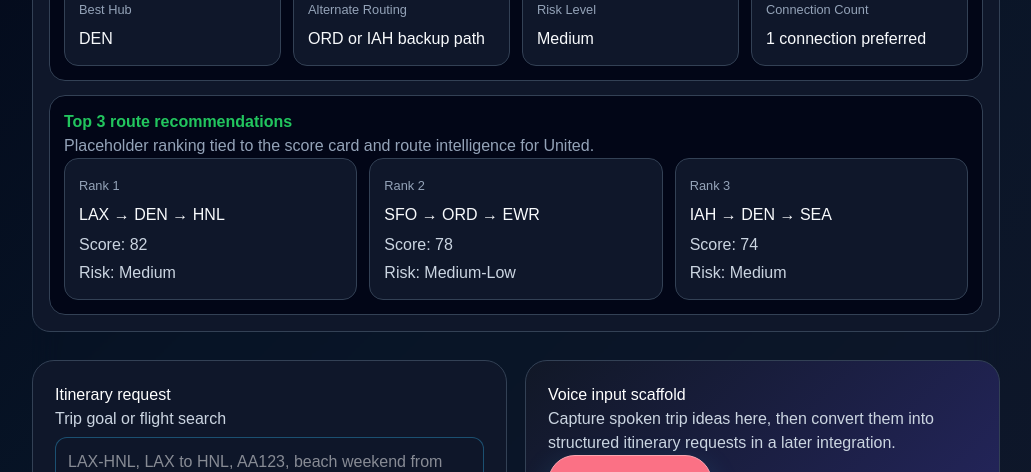
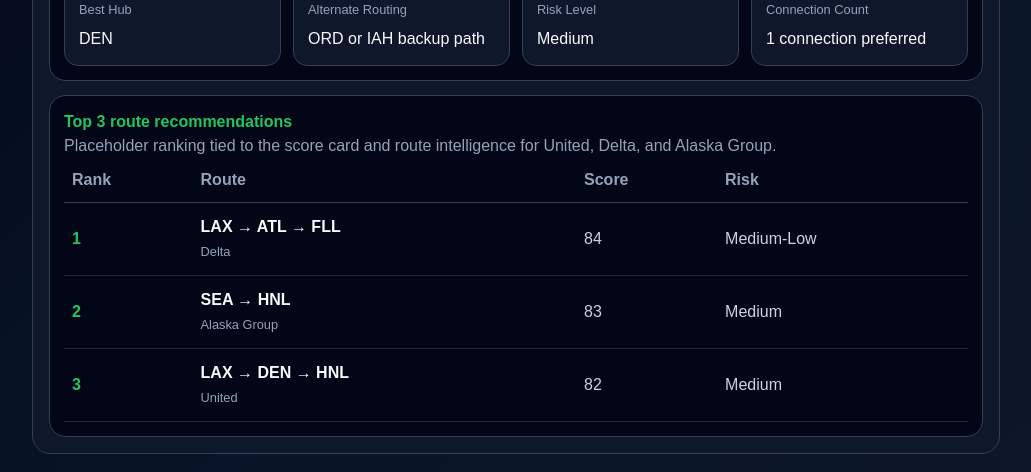
Before and after one commit to richlafayette-creator/nonrev-app, a Next.js app: page /plan in a window 1280 px wide. Shown: the part 940-1412 px from the top of the page, without its empty margins (248-1279 px from the left). Built offline with nearby package versions, Linux system fonts and the light colour scheme; no server answers; the database is empty.

Commit message:
Add route recommendation ranking

```diff
--- a/app/plan/page.tsx
+++ b/app/plan/page.tsx
@@ -172,17 +172,33 @@ export default function PlanPage() {
           <section style={{ border: '1px solid #334155', borderRadius: 16, padding: 14, background: '#020617', marginTop: 14 }}>
             <strong style={{ color: '#22c55e' }}>Top 3 route recommendations</strong>
             <p style={{ color: '#94a3b8' }}>
-              Placeholder ranking tied to the score card and route intelligence for {scoringScaffold.selectedCarrier}.
+              Placeholder ranking tied to the score card and route intelligence for {scoringScaffold.recommendationScope}.
             </p>
-            <div style={{ display: 'grid', gridTemplateColumns: 'repeat(auto-fit, minmax(180px, 1fr))', gap: 12 }}>
-              {scoringScaffold.routeRecommendations.map((recommendation) => (
-                <article key={`${recommendation.rank}-${recommendation.route}`} style={{ border: '1px solid #334155', borderRadius: 14, padding: 14, background: '#0f172a' }}>
-                  <small style={{ color: '#94a3b8' }}>Rank {recommendation.rank}</small>
-                  <h3 style={{ color: '#f8fafc', margin: '6px 0' }}>{recommendation.route}</h3>
-                  <p style={{ margin: 0, color: '#cbd5e1' }}>Score: {recommendation.score}</p>
-                  <p style={{ margin: '4px 0 0', color: '#cbd5e1' }}>Risk: {recommendation.risk}</p>
-                </article>
-              ))}
+            <div style={{ overflowX: 'auto' }}>
+              <table style={{ width: '100%', borderCollapse: 'collapse', color: '#cbd5e1' }}>
+                <thead>
+                  <tr style={{ borderBottom: '1px solid #334155', color: '#94a3b8', textAlign: 'left' }}>
+                    <th style={{ padding: '10px 8px' }}>Rank</th>
+                    <th style={{ padding: '10px 8px' }}>Route</th>
+                    <th style={{ padding: '10px 8px' }}>Score</th>
+                    <th style={{ padding: '10px 8px' }}>Risk</th>
+                  </tr>
+                </thead>
+                <tbody>
+                  {scoringScaffold.routeRecommendations.map((recommendation) => (
+                    <tr key={`${recommendation.rank}-${recommendation.route}`} style={{ borderBottom: '1px solid #1e293b' }}>
+                      <td style={{ padding: '12px 8px', color: '#22c55e', fontWeight: 'bold' }}>{recommendation.rank}</td>
+                      <td style={{ padding: '12px 8px' }}>
+                        <strong style={{ color: '#f8fafc' }}>{recommendation.route}</strong>
+                        <br />
+                        <small style={{ color: '#94a3b8' }}>{recommendation.carrier}</small>
+                      </td>
+                      <td style={{ padding: '12px 8px' }}>{recommendation.score}</td>
+                      <td style={{ padding: '12px 8px' }}>{recommendation.risk}</td>
+                    </tr>
+                  ))}
+                </tbody>
+              </table>
             </div>
           </section>
         </section>
--- a/lib/carrierScope.ts
+++ b/lib/carrierScope.ts
@@ -1,6 +1,14 @@
 export type SupportedCarrierValue = 'all' | 'united' | 'delta' | 'alaska-group'
 
 export const alaskaGroupAirlines = ['Alaska Airlines', 'Hawaiian Airlines']
+
+export type RouteRecommendation = {
+  rank: number
+  route: string
+  score: number
+  risk: string
+  carrier: string
+}
 
 export const supportedCarrierOptions: { value: SupportedCarrierValue; label: string }[] = [
   { value: 'all', label: 'All Supported Carriers' },
@@ -23,7 +31,7 @@ export const carrierFamilyMembers: Record<SupportedCarrierValue, string[]> = {
   'alaska-group': alaskaGroupAirlines
 }
 
-export const carrierScoringProfiles: Record<Exclude<SupportedCarrierValue, 'all'>, { label: string; weights: Record<string, string>; routeIntelligence: Record<string, string>; routeRecommendations: { rank: number; route: string; score: string; risk: string }[] }> = {
+export const carrierScoringProfiles: Record<Exclude<SupportedCarrierValue, 'all'>, { label: string; weights: Record<string, string>; routeIntelligence: Record<string, string>; routeRecommendations: Omit<RouteRecommendation, 'rank' | 'carrier'>[] }> = {
   united: {
     label: 'United',
     weights: {
@@ -39,9 +47,9 @@ export const carrierScoringProfiles: Record<Exclude<SupportedCarrierValue, 'all'
       'Connection Count': '1 connection preferred'
     },
     routeRecommendations: [
-      { rank: 1, route: 'LAX → DEN → HNL', score: '82', risk: 'Medium' },
-      { rank: 2, route: 'SFO → ORD → EWR', score: '78', risk: 'Medium-Low' },
-      { rank: 3, route: 'IAH → DEN → SEA', score: '74', risk: 'Medium' }
+      { route: 'LAX → DEN → HNL', score: 82, risk: 'Medium' },
+      { route: 'SFO → ORD → EWR', score: 78, risk: 'Medium-Low' },
+      { route: 'IAH → DEN → SEA', score: 74, risk: 'Medium' }
     ]
   },
   delta: {
@@ -59,9 +67,9 @@ export const carrierScoringProfiles: Record<Exclude<SupportedCarrierValue, 'all'
       'Connection Count': '1 connection preferred'
     },
     routeRecommendations: [
-      { rank: 1, route: 'LAX → ATL → FLL', score: '84', risk: 'Medium-Low' },
-      { rank: 2, route: 'SFO → MSP → JFK', score: '79', risk: 'Medium' },
-      { rank: 3, route: 'SEA → DTW → BOS', score: '76', risk: 'Medium' }
+      { route: 'LAX → ATL → FLL', score: 84, risk: 'Medium-Low' },
+      { route: 'SFO → MSP → JFK', score: 79, risk: 'Medium' },
+      { route: 'SEA → DTW → BOS', score: 76, risk: 'Medium' }
     ]
   },
   'alaska-group': {
@@ -79,9 +87,9 @@ export const carrierScoringProfiles: Record<Exclude<SupportedCarrierValue, 'all'
       'Connection Count': '0-1 connections preferred'
     },
     routeRecommendations: [
-      { rank: 1, route: 'SEA → HNL', score: '83', risk: 'Medium' },
-      { rank: 2, route: 'PDX → SEA → OGG', score: '80', risk: 'Medium' },
-      { rank: 3, route: 'SFO → HNL → KOA', score: '77', risk: 'Medium-High' }
+      { route: 'SEA → HNL', score: 83, risk: 'Medium' },
+      { route: 'PDX → SEA → OGG', score: 80, risk: 'Medium' },
+      { route: 'SFO → HNL → KOA', score: 77, risk: 'Medium-High' }
     ]
   }
 }
@@ -100,6 +108,27 @@ export function getCarrierFamilySummary(value: string) {
   }
 }
 
+function rankedRouteRecommendations(carrier: SupportedCarrierValue): RouteRecommendation[] {
+  const profiles =
+    carrier === 'all'
+      ? Object.values(carrierScoringProfiles)
+      : [carrierScoringProfiles[carrier]]
+
+  return profiles
+    .flatMap((profile) =>
+      profile.routeRecommendations.map((recommendation) => ({
+        ...recommendation,
+        carrier: profile.label
+      }))
+    )
+    .sort((a, b) => b.score - a.score)
+    .slice(0, 3)
+    .map((recommendation, index) => ({
+      ...recommendation,
+      rank: index + 1
+    }))
+}
+
 export function getCarrierScoringScaffold(value: string) {
   const carrier = normalizeCarrierFamily(value)
   const family = getCarrierFamilySummary(carrier)
@@ -109,10 +138,11 @@ export function getCarrierScoringScaffold(value: string) {
     carrier,
     familyLabel: family.label,
     selectedCarrier: profile.label,
+    recommendationScope: carrier === 'all' ? 'United, Delta, and Alaska Group' : family.label,
     members: family.members,
     weights: profile.weights,
     routeIntelligence: profile.routeIntelligence,
-    routeRecommendations: profile.routeRecommendations,
+    routeRecommendations: rankedRouteRecommendations(carrier),
     breakdown: [
       { label: 'Overall Score', value: '82', note: `Placeholder composite score for ${family.label}` },
       { label: 'Hub Strength', value: '8/10', note: `Weight ${profile.weights['Hub Strength']} · Hub signal scaffold treats ${family.members.join(' + ')} as ${family.label}` },
```
